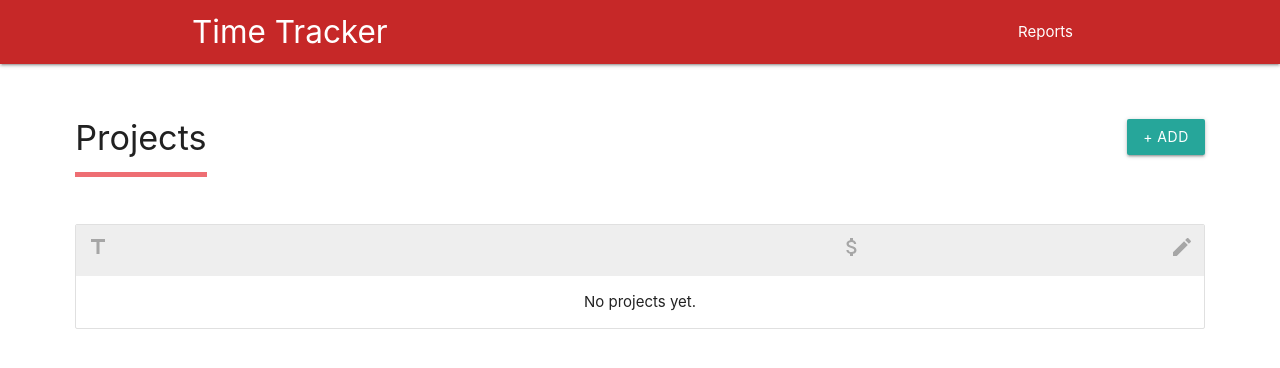
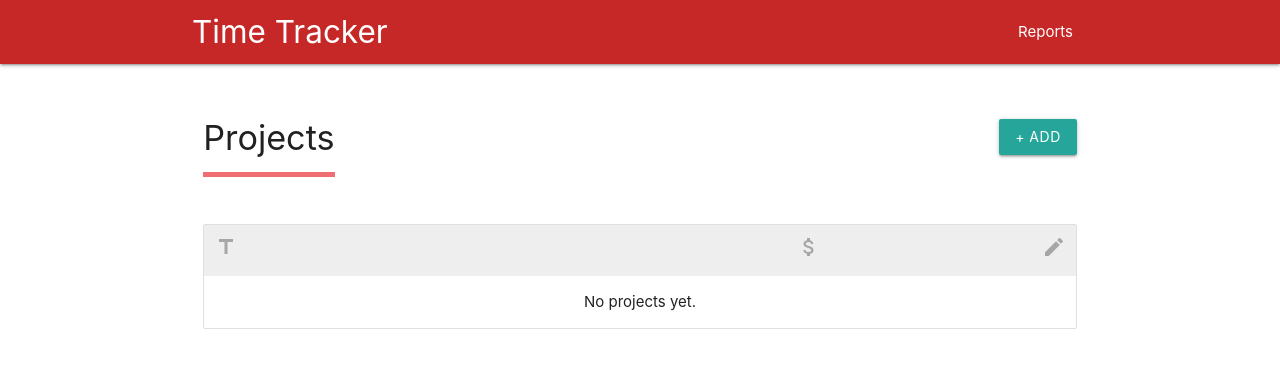
Before and after one commit to adambergman1/TimeTracker-React-Electron, a React (Create React App) app: page / in a window 1280 px wide. Shown: the top 368 px of the page. Built offline with nearby package versions, Linux system fonts and the light colour scheme.

Commit message:
Removing CDN dependencies

```diff
--- a/public/index.html
+++ b/public/index.html
@@ -4,7 +4,6 @@
     <meta charset="utf-8" />
     <link rel="shortcut icon" href="%PUBLIC_URL%/favicon.ico" />
     <link rel="stylesheet" href="./style.css">
-    <link rel="stylesheet" href="https://cdnjs.cloudflare.com/ajax/libs/materialize/1.0.0/css/materialize.min.css">
     <link rel="stylesheet" href="./materialize/css/materialize.min.css">
     <meta
       name="viewport"
@@ -17,7 +16,6 @@
     <noscript>You need to enable JavaScript to run this app.</noscript>
     <div id="root"></div>
 
-    <script src="https://cdnjs.cloudflare.com/ajax/libs/materialize/1.0.0/js/materialize.min.js"></script>
     <script src="./materialize/js/materialize.min.js"></script>
   </body>
 </html>
--- a/public/style.css
+++ b/public/style.css
@@ -88,7 +88,7 @@ body {
     padding: 10px;
   }
 
-  .container.home {
+  .container {
     width: 90%;
   }
 
```
Also changed, not shown: 2 other files (tests, documents, lock files or other folders).
